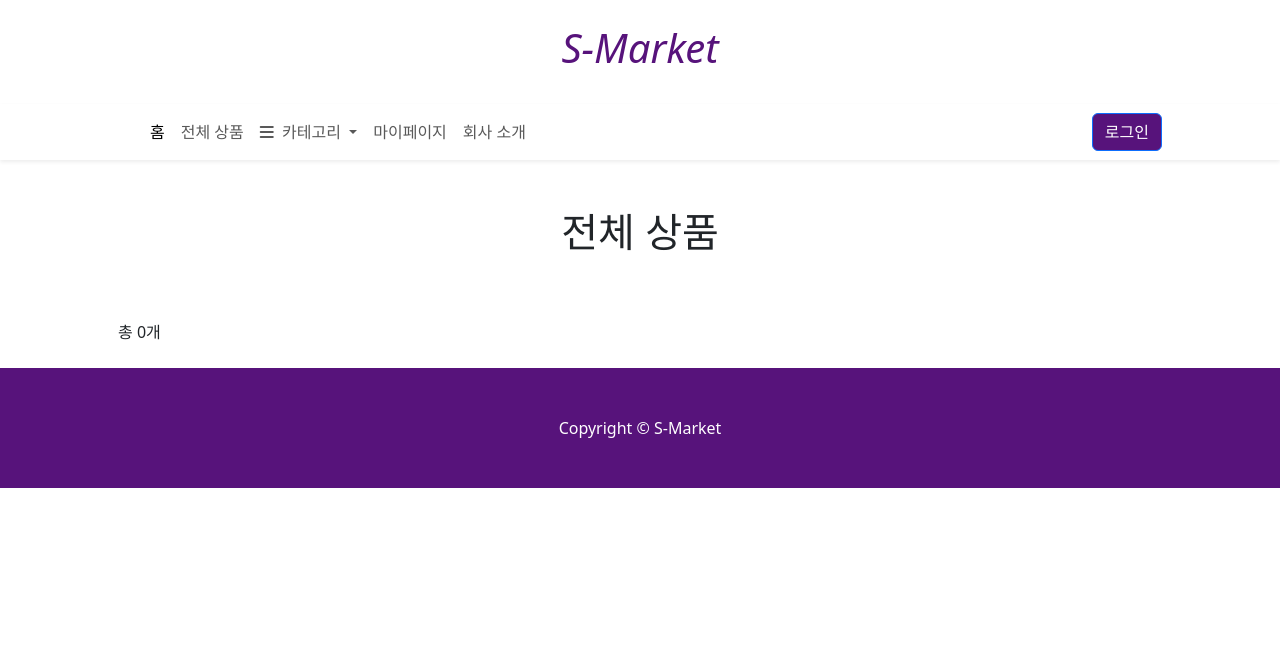
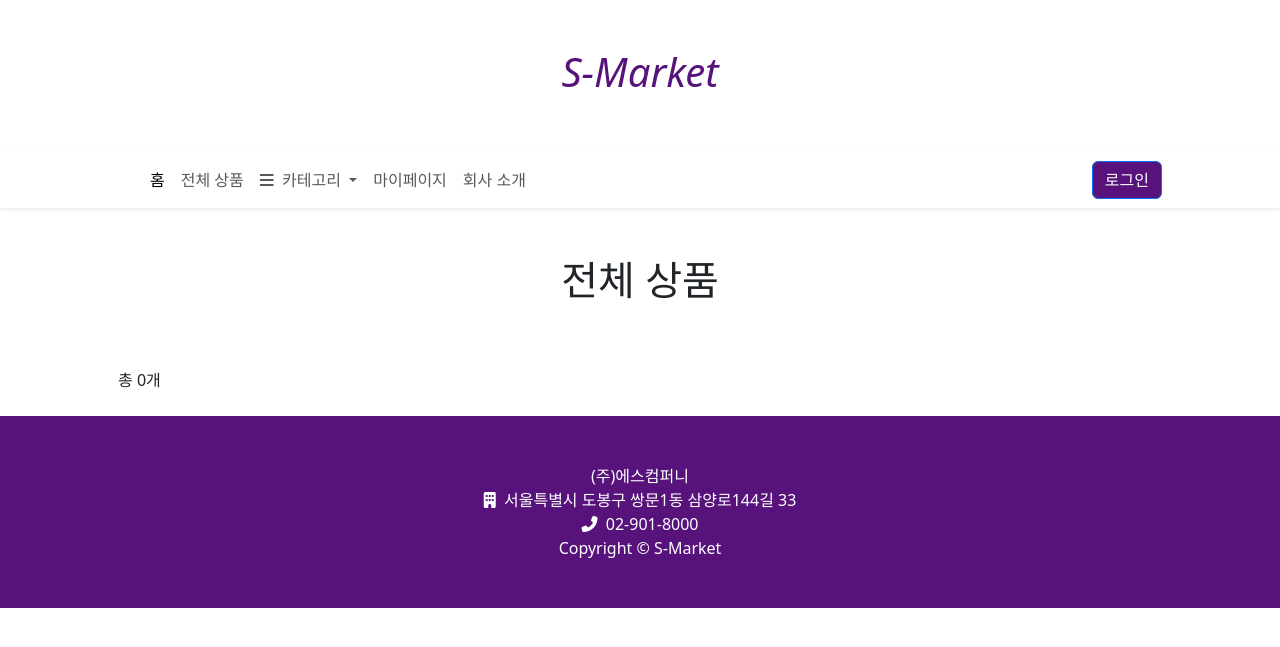
Before and after one commit to soohyxn/S-Market, a Django app: page /food/ in a window 1280 px wide. Shown: the top 647 px of the page. Run offline with Django 3.2, Linux system fonts and the light colour scheme; data that the repository does not hold is empty; some libraries are stand-ins or nearby versions.

Commit message:
상품 목록 페이지와 footer 수정

```diff
--- a/foods/templates/foods/food_list.html
+++ b/foods/templates/foods/food_list.html
@@ -38,6 +38,10 @@
                                 {% endif %}
                             </a>
                             <div class="card-body">
+                                <!-- Product category -->
+                                {% if f.category %}
+                                    <p><span class="badge" style="background-color: #57137b; color: white;">{{ f.category }}</span></p>
+                                {% endif %}
                                 <!-- Product name-->
                                 <h5>
                                     {% if f.brand %} [{{ f.brand }}] {% endif %}
--- a/foods/templates/foods/footer.html
+++ b/foods/templates/foods/footer.html
@@ -1,4 +1,11 @@
 <!-- Footer-->
 <footer class="py-5" style="background-color: #57137b;">
-    <div class="container"><p class="m-0 text-center text-white">Copyright &copy; S-Market</p></div>
+    <div class="container">
+        <p class="m-0 text-center text-white">
+            (주)에스컴퍼니<br>
+            <i class="fas fa-building"></i>&nbsp;&nbsp;서울특별시 도봉구 쌍문1동 삼양로144길 33<br>
+            <i class="fas fa-phone-alt"></i>&nbsp;&nbsp;02-901-8000<br>
+            Copyright &copy; S-Market
+        </p>
+    </div>
 </footer>
--- a/foods/templates/foods/navbar.html
+++ b/foods/templates/foods/navbar.html
@@ -1,7 +1,7 @@
 {% load socialaccount %}
 
 <!-- Header-->
-<header class="py-4">
+<header class="py-5">
     <div>
         <div class="text-center" style="color: #57137b; font-style: italic;">
             <h1>S-Market</h1>
```
